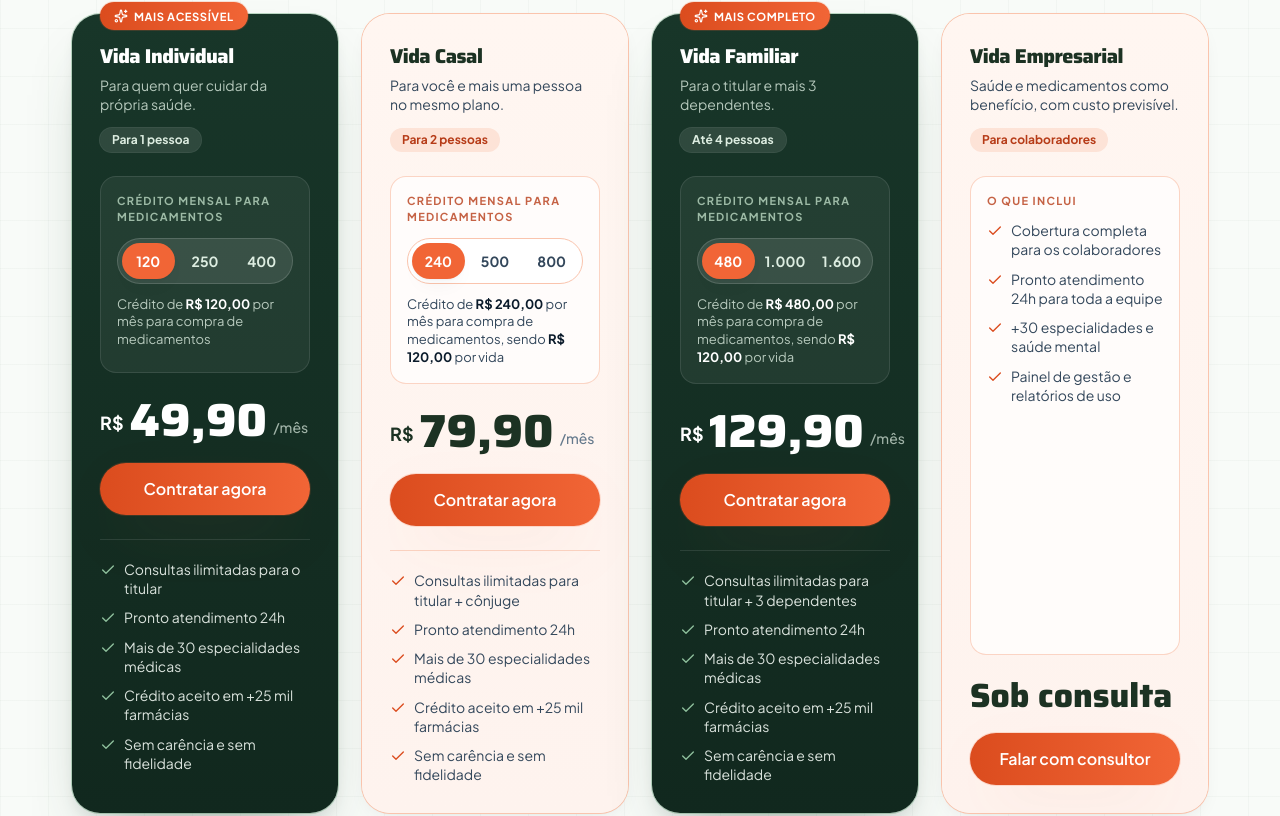
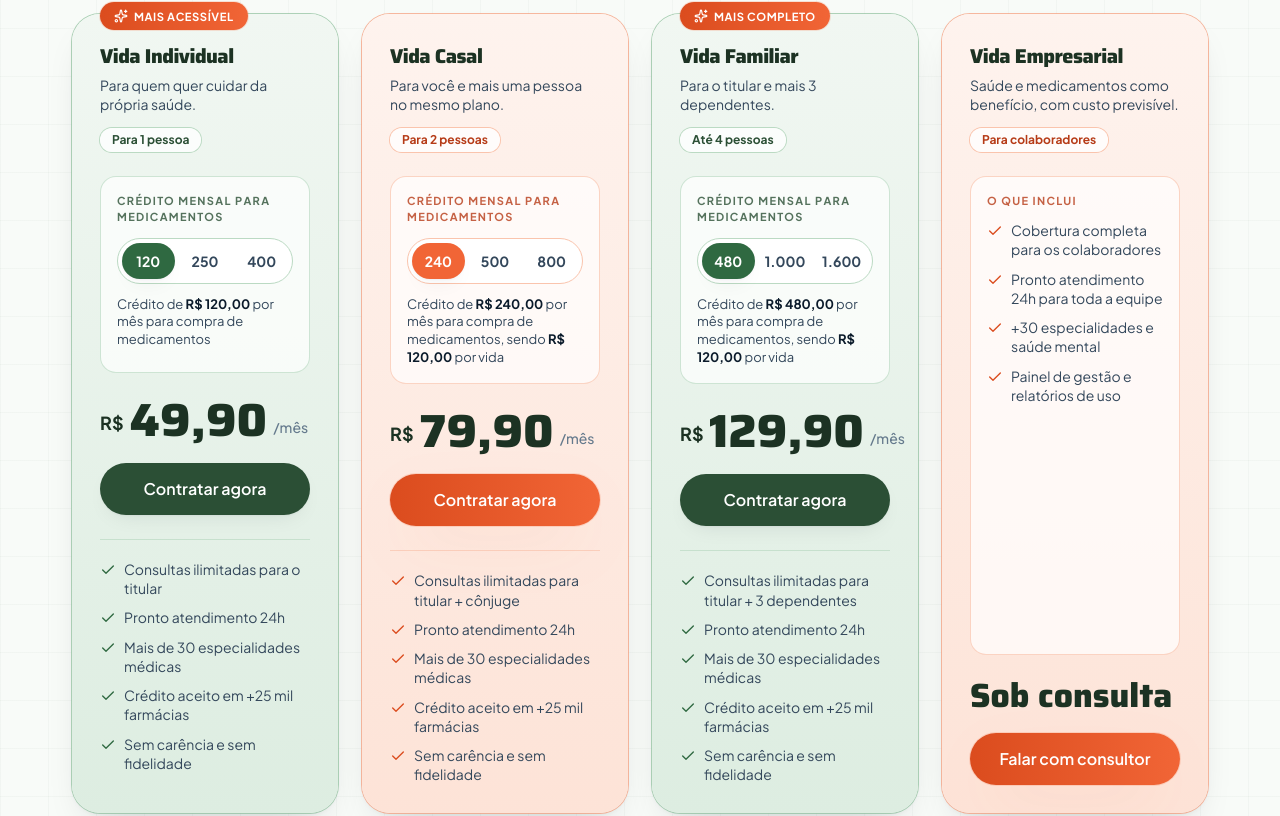
Before and after one commit to telemed360/assfarma, a Next.js app: page / in a window 1280 px wide. Shown: the part 6315-7131 px from the top of the page. Built offline with nearby package versions, Linux system fonts and the light colour scheme.

Commit message:
Planos: cards claros intercalados em verde suave e pêssego
Co-Authored-By: Claude Opus 5.5 <noreply@anthropic.com>

```diff
--- a/src/components/Plans.tsx
+++ b/src/components/Plans.tsx
@@ -48,30 +48,31 @@ function PlanCard({ group, index }: { group: PlanGroup; index: number }) {
   // cores: o Familiar é destacado (fundo verde musgo, como no layout anterior)
   const c = featured
     ? {
-        card: "bg-gradient-to-b from-navy-800 to-navy-900 text-white shadow-lift ring-1 ring-brand-400/40",
-        title: "text-white",
-        text: "text-brand-100/80",
-        pill: "bg-white/10 text-brand-100 ring-1 ring-white/15",
-        box: "border-white/10 bg-white/[0.06]",
-        label: "text-brand-200/80",
-        track: "border-white/15 bg-white/10",
-        on: "bg-accent-500 text-white shadow-soft",
-        off: "text-brand-100 hover:bg-white/10",
-        boxText: "text-brand-100/80",
-        strong: "text-white",
-        price: "text-white",
-        muted: "text-brand-100/70",
-        btn: "btn-primary",
-        divider: "border-white/10",
-        check: "text-brand-300",
-        item: "text-brand-50/90",
+        // verde suave, no mesmo tom do pêssego (Individual e Familiar)
+        card: "bg-gradient-to-b from-brand-50 to-brand-100 text-ink shadow-card ring-1 ring-brand-300/70",
+        title: "text-brand-900",
+        text: "text-ink-soft",
+        pill: "bg-white/80 text-brand-700 ring-1 ring-brand-200",
+        box: "border-brand-200/70 bg-white/70",
+        label: "text-brand-700/80",
+        track: "border-brand-200 bg-white",
+        on: "bg-brand-600 text-white shadow-soft",
+        off: "text-ink-soft hover:bg-brand-50",
+        boxText: "text-ink-soft",
+        strong: "text-ink",
+        price: "text-brand-900",
+        muted: "text-ink-muted",
+        btn: "btn bg-brand-700 text-white shadow-soft hover:-translate-y-0.5 hover:bg-brand-800",
+        divider: "border-brand-200/70",
+        check: "text-brand-600",
+        item: "text-ink-soft",
       }
     : {
         // cards intercalados em pêssego/laranja suave (Casal e Empresarial)
-        card: "bg-gradient-to-b from-[#FFF6F1] to-accent-50 text-ink shadow-soft ring-1 ring-accent-200 hover:-translate-y-1 hover:shadow-card",
+        card: "bg-gradient-to-b from-accent-50 to-accent-100 text-ink shadow-card ring-1 ring-accent-300/70 hover:-translate-y-1 hover:shadow-card",
         title: "text-brand-900",
         text: "text-ink-soft",
-        pill: "bg-accent-100 text-accent-700",
+        pill: "bg-white/80 text-accent-700 ring-1 ring-accent-200",
         box: "border-accent-200/70 bg-white/70",
         label: "text-accent-700/80",
         track: "border-accent-200 bg-white",
@@ -187,10 +188,10 @@ export function Plans() {
 
           {/* empresa (pêssego, intercalado) */}
           <Reveal delay={planGroups.length * 80} className="h-full">
-            <article className="relative flex h-full flex-col rounded-[1.75rem] bg-gradient-to-b from-[#FFF6F1] to-accent-50 p-7 text-ink shadow-soft ring-1 ring-accent-200 transition-all duration-300 hover:-translate-y-1 hover:shadow-card">
+            <article className="relative flex h-full flex-col rounded-[1.75rem] bg-gradient-to-b from-accent-50 to-accent-100 p-7 text-ink shadow-card ring-1 ring-accent-300/70 transition-all duration-300 hover:-translate-y-1 hover:shadow-card">
               <h3 className="font-display text-xl font-extrabold text-brand-900">Vida Empresarial</h3>
               <p className="mt-1.5 min-h-[2.75rem] text-sm leading-snug text-ink-soft">{companyPlan.summary}</p>
-              <span className="mt-2 inline-flex w-fit rounded-full bg-accent-100 px-3 py-1 text-xs font-bold text-accent-700">
+              <span className="mt-2 inline-flex w-fit rounded-full bg-white/80 px-3 py-1 text-xs font-bold text-accent-700 ring-1 ring-accent-200">
                 Para colaboradores
               </span>
 
```
